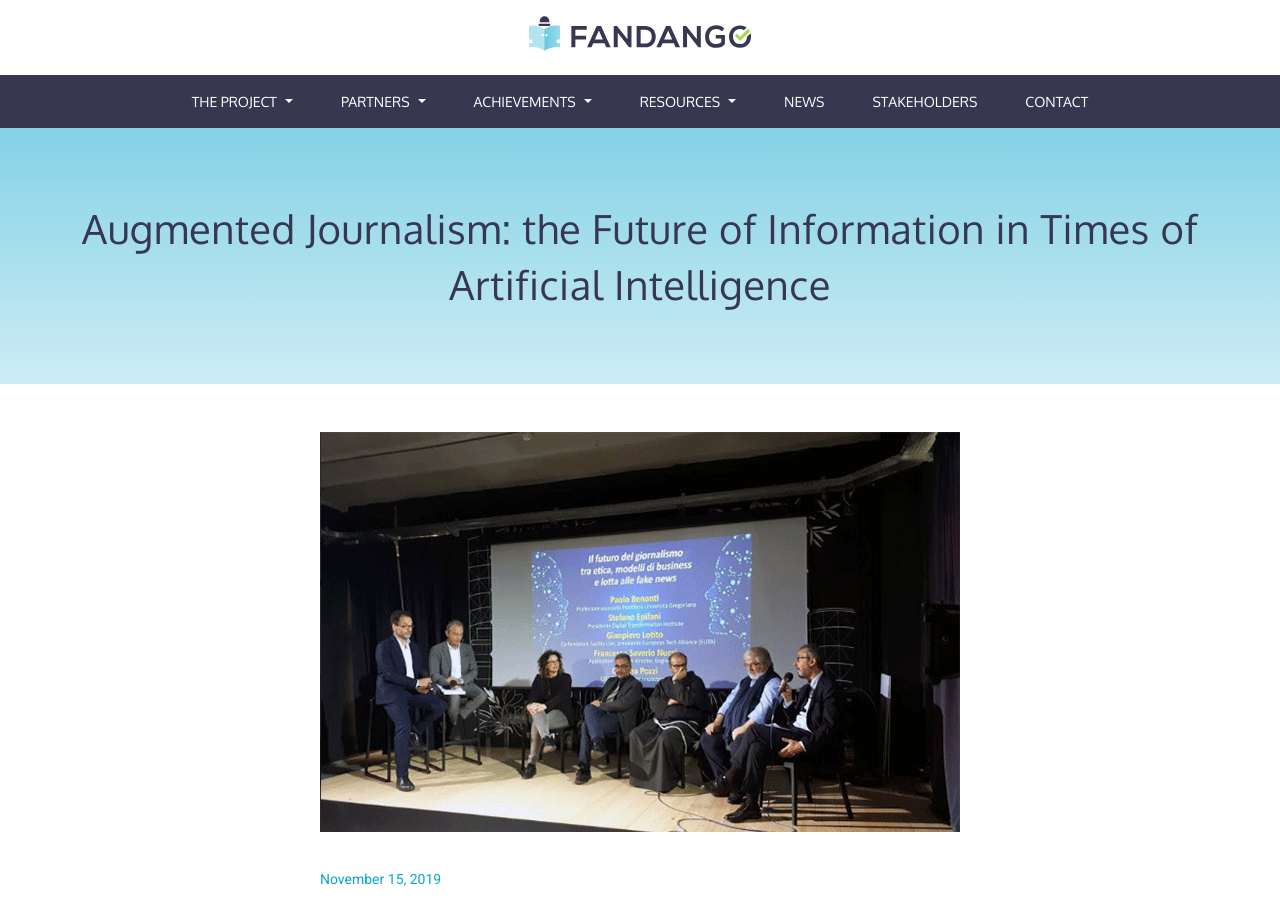
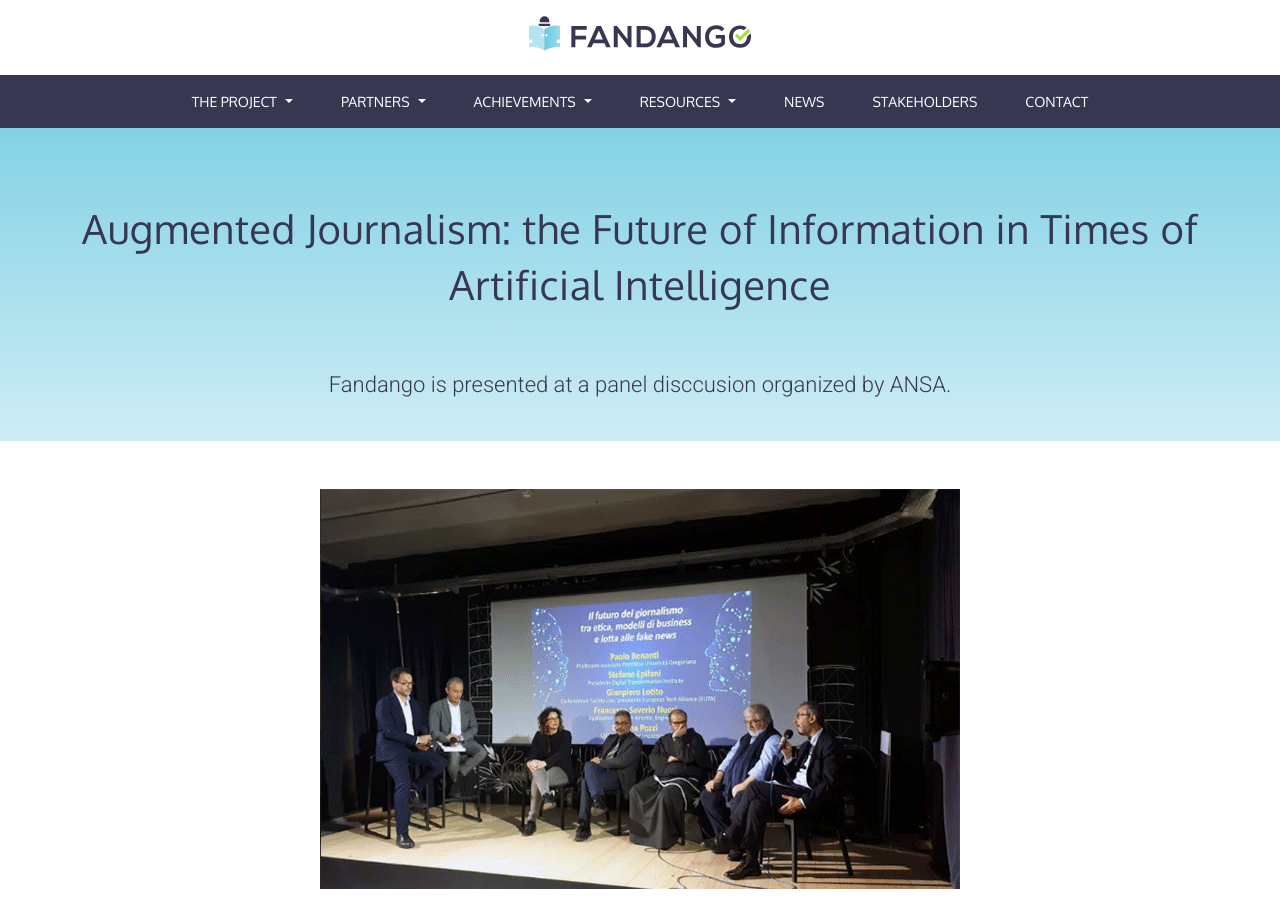
Before and after one commit to fandangOrg/fandango-web, a Jekyll site: the page built from _posts/2019-11-15-augmented-journalism-the-future-of-information-in-times-of-artificial-intelligence.markdown, in a window 1280 px wide and 900 px high. Built offline with Jekyll 4.4.1, drawn with Linux system fonts in a browser that asks for light colours; comment, search, counter and statistics services are not loaded.

Commit message:
Updated Augmented Journalism The Future Of Information In Times Of Artificial Intelligence

```diff
--- a/_posts/2019-11-15-augmented-journalism-the-future-of-information-in-times-of-artificial-intelligence.markdown
+++ b/_posts/2019-11-15-augmented-journalism-the-future-of-information-in-times-of-artificial-intelligence.markdown
@@ -3,6 +3,7 @@ title: |-
   Augmented Journalism: the Future of Information in Times of Artificial
   Intelligence
 date: 2019-11-15 15:05:00 Z
+lead: Fandango is presented at a panel disccusion organized by ANSA.
 image: "/uploads/ansa_event_aumented-journalism.png"
 ---
 
```
